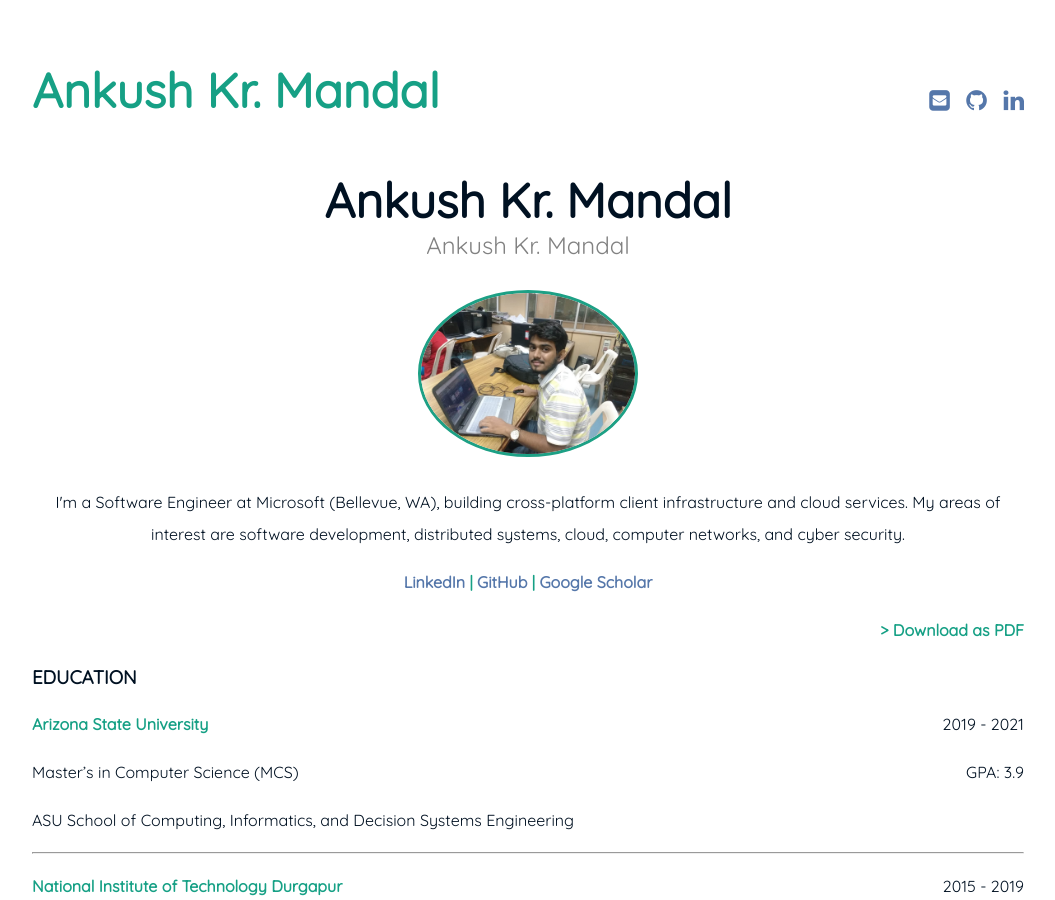
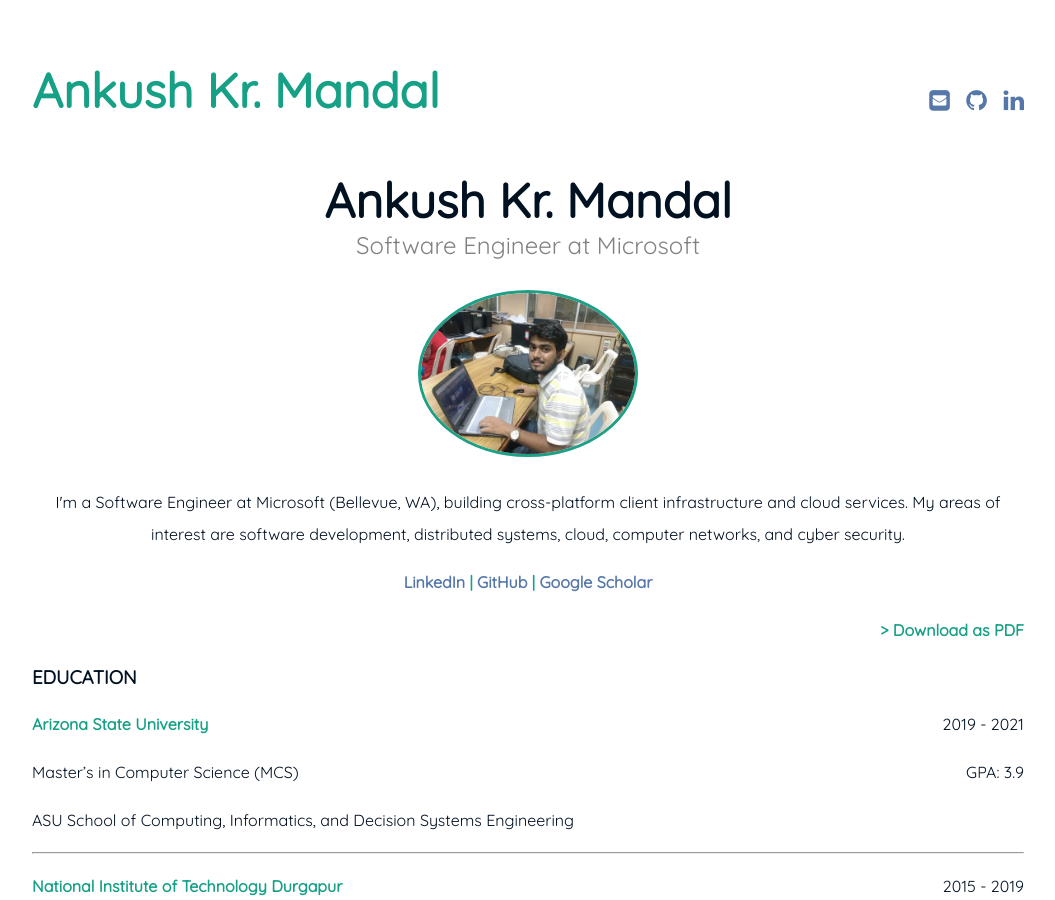
Before and after one commit to Ankush1529/Ankush1529.github.io, a Jekyll site: the page built from index.md, in a window 1280 px wide and 900 px high. Shown: the whole window, without its empty margins (112-1167 px from the left). Built offline with Jekyll 4.4.1, drawn with Linux system fonts in a browser that asks for light colours.

Commit message:
Replace duplicate home-page subtitle with a tagline
The name appeared three times on the home page (logo, heading, subtitle).
Set the subtitle to a role tagline instead of repeating the name.

Co-Authored-By: Claude Opus 4.8 (1M context) <noreply@anthropic.com>

```diff
--- a/index.md
+++ b/index.md
@@ -1,7 +1,7 @@
 ---
 layout: page
 title: Ankush Kr. Mandal
-subtitle: Ankush Kr. Mandal
+subtitle: Software Engineer at Microsoft
 sitemap:
   priority: 0.9
 ---
```
